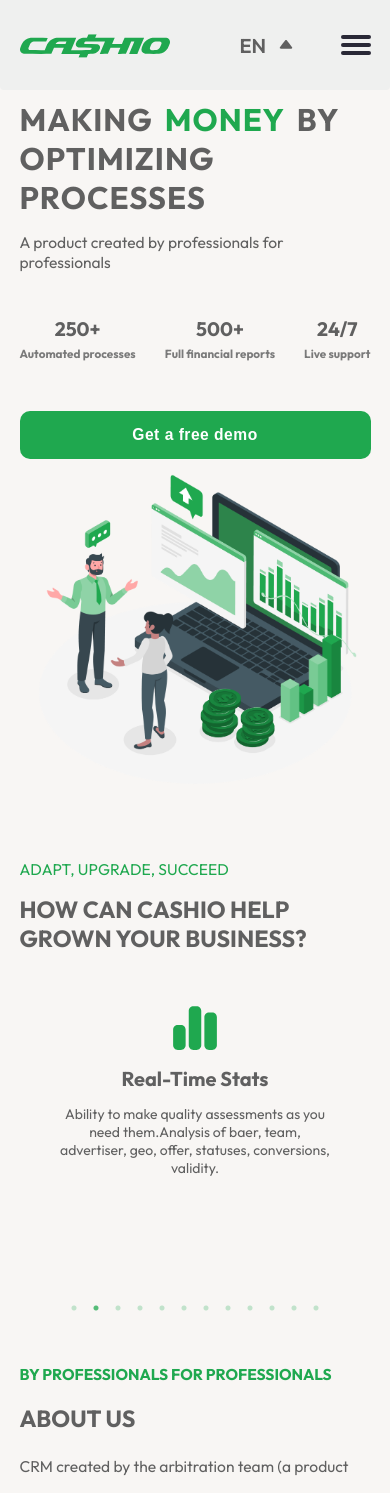
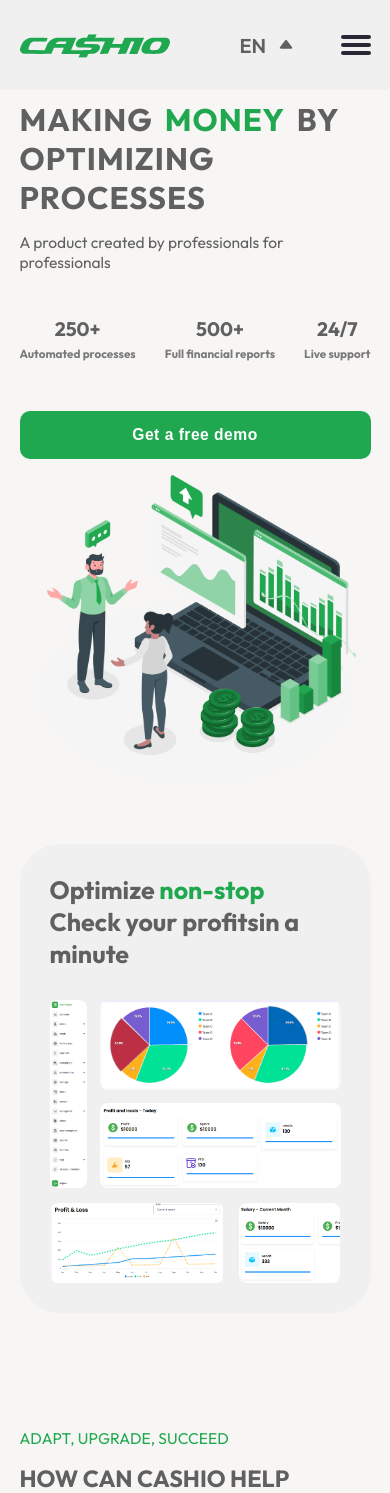
Before and after one commit to RevaGee/Cashio, a React (Create React App) app: page / in a window 390 px wide. Shown: the top 1493 px of the page. Built offline with nearby package versions, Linux system fonts and the light colour scheme.

Commit message:
corrected crm collage

```diff
--- a/src/App.tsx
+++ b/src/App.tsx
@@ -21,7 +21,7 @@ function App() {
                 <Header/>
                 {/*<ParticlesComponent/>*/}
                 <Slogan/>
-                {/*<Crm/>*/}
+                <Crm/>
                 <Collages/>
                 <AboutUs/>
                 <Pricing/>
--- a/src/components/Crm/index.tsx
+++ b/src/components/Crm/index.tsx
@@ -1,19 +1,21 @@
 import React, { useEffect, useState } from "react";
 import './styles.scss'
 import '../../index.css'
-import { ContainerScroll } from "../ui/container-scroll-animation";
-import CRM_black from '../../images/icons/Crm_black.png'
-import CRM_grey from '../../images/icons/Crm_grey.png'
+import first from '../../images/1.png'
+import second from '../../images/2.png'
+import third from '../../images/3.png'
+import fourth from '../../images/30.png'
+import fifth from '../../images/60.png'
 
-import CRM_black_small from '../../images/icons/Crm_black_small.png'
-import CRM_grey_small from '../../images/icons/CRM_grey_small.png'
-
-import { useTheme } from "../DarkMode";
 
 export const Crm = () => {
-    const { darkMode } = useTheme();
-const [windowWidth, setWindowWidth] = useState(window.innerWidth);
-
+    const [windowWidth, setWindowWidth] = useState(window.innerWidth);
+    const [darkMode, setDarkMode] = useState(
+        localStorage.getItem('darkMode') === 'true'
+    );
+    useEffect(() => {
+        localStorage.setItem("darkMode", darkMode.toString());
+    }, [darkMode]);
     useEffect(() => {
         const handleResize = () => {
             setWindowWidth(window.innerWidth);
@@ -27,31 +29,22 @@ const [windowWidth, setWindowWidth] = useState(window.innerWidth);
     return (
         <div className='crm'>
             <div className='crm_media'>
-                <ContainerScroll
-                    titleComponent={
-                        <h1>Optimize <span>non-stop</span><br/>Check your profits
-                            <span className='text_ml'>in a minute</span></h1>
-                    }
-                >
-                    {/*{windowWidth < 768 ? (
-                        darkMode ? (
-                            <img src={CRM_grey_small} alt=''/>
-                    ) : (
-                        <img src={CRM_black_small} alt=''/>
-                    )
-                ) : (
-                    darkMode ? (
-                        <img src={CRM_grey} alt=''/>
-                    ) : (
-                        <img src={CRM_black} alt=''/>
-                    )
-                )}*/}
-                    <img className = 'lol_small' src={CRM_grey_small} alt='' style={windowWidth < 768 ? (darkMode ? {display: 'flex'} : {display: 'none'}):{display: 'none'}}/>
-                    <img className = 'lol_small' src={CRM_black_small} alt='' style={windowWidth < 768 ? (darkMode ? {display: 'none'} : {display: 'flex'}):{display: 'none'}}/>
-                    <img className = 'lol' src={CRM_grey} alt='' style={windowWidth > 768 ? (darkMode ? {display: 'flex'} : {display: 'none'}):{display: 'none'}}/>
-                    <img className = 'lol' src={CRM_black} alt='' style={windowWidth > 768 ? (darkMode ? {display: 'none'} : {display: 'flex'}):{display: 'none'}}/>
-
-                </ContainerScroll>
+                <h1>Optimize <span>non-stop</span><br/>Check your profits
+                    <span className='text_ml'>in a minute</span>
+                </h1>
+                <div className='crm_collage'>
+                    <div className='top_collage'>
+                        <img className = 'collage_bar' src={first} alt=''/>
+                        <div className='right_top'>
+                            <img src={second} alt='' style={{alignSelf: 'end', marginBottom: '5%'}}/>
+                            <img src={third} alt='' style={{alignSelf: 'end'}}/>
+                        </div>
+                    </div>
+                    <div className='bottom_collage'>
+                        <img src={fourth} alt='' style={{marginRight: '5%', width: '60%'}}/>
+                        <img src={fifth} alt='' style={{width: '35%'}}/>
+                    </div>
+                </div>
             </div>
         </div>
     );
--- a/src/components/Crm/styles.scss
+++ b/src/components/Crm/styles.scss
@@ -8,6 +8,7 @@
     position: relative;
     //padding: 30px;
     width: 100%;
+    //padding: 30px;
     display: flex;
     flex-direction: column;
     justify-content: center;
@@ -21,7 +22,7 @@
       color: #1FA84F;
     }
       h1{
-        margin: 6% 0 -3% 7%;
+        margin: 30px 0 0 30px;
         width: fit-content;
         color: var(--text_color);
         z-index: 2;
@@ -30,10 +31,10 @@
         height: fit-content;
         //position: absolute;
       }
-      img{
+     /* img{
         width: 100%;
         height: 100%;
-      }
+      }*/
   }
 }
 
@@ -95,20 +96,39 @@
   }
 }
 
-
-/*@media(min-width: 768px) {
-  .lol{
-    display: block;
-  }
-  .lol_small{
-    display: none;
+.top_collage{
+  /*display: grid;
+  grid-template-columns: 20% 80%;*/
+  display: flex;
+  flex-direction: row;
+  justify-content: space-between;
+  margin-bottom: 5%;
+}
+.bottom_collage{
+  display: flex;
+  flex-direction: row;
+  width: 100%;
+}
+.right_top{
+  display: flex;
+  flex-direction: column;
+  img{
+    width: 95%;
   }
 }
-@media(max-width: 768px){
-  .lol{
-    display: none;
+.crm_collage{
+  margin: 30px;
+  .collage_bar{
+    width: 13%;
   }
-  .lol_small{
-    display: block;
+  img{
+    margin: 0;
+    border-radius: 0.5rem;
+    box-shadow: 0 0 35px var(--collage_shadow);
+    //border-radius: 30px;
   }
-}*/
+  display: flex;
+  justify-content: center;
+  align-items: center;
+  flex-direction: column;
+}
```
